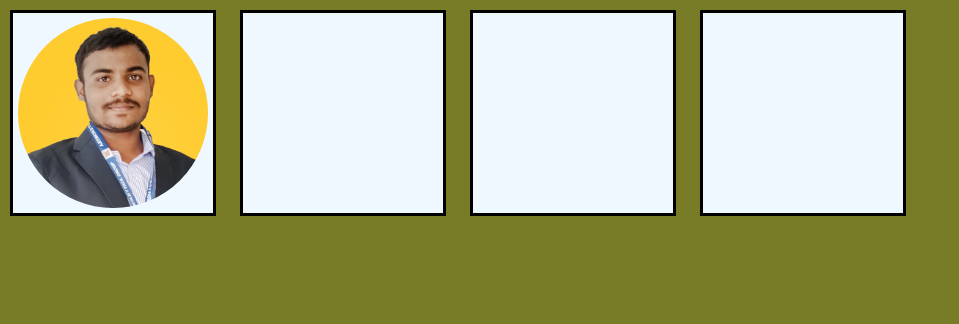
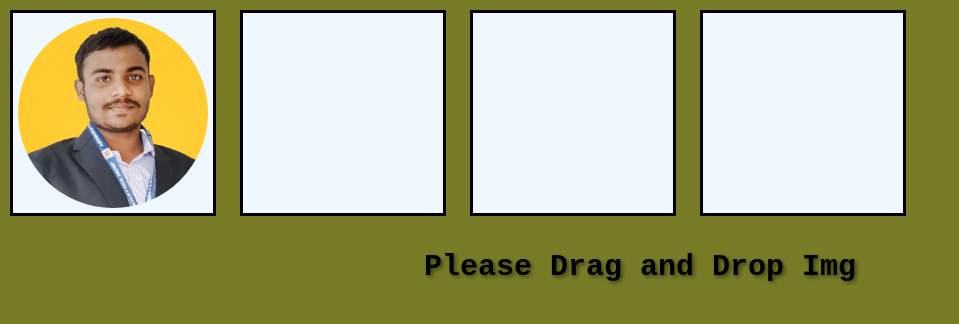
Before and after one commit to shubhamkangune/Drag-and-Drop, a plain HTML site: page index.html in a window 1280 px wide. Shown: the whole page, without its empty margins (0-959 px from the left). Drawn offline with Linux system fonts and the light colour scheme.

Commit message:
added heading

```diff
--- a/index.html
+++ b/index.html
@@ -13,6 +13,8 @@
     <div class="whitebox"></div>
     <div class="whitebox"></div>
     <div class="whitebox"></div>
+
+    <h1>Please Drag and Drop Img</h1>
 </body>
 <script src="index.js"></script>
 </html>
--- a/style.css
+++ b/style.css
@@ -38,3 +38,17 @@ body{
     background: violet;
     border: 3px black dashed;
 }
+h1{
+    text-align: center;
+    color: rgb(0, 0, 0);
+    font-family: 'Courier New', Courier, monospace;
+    font-size: 30px;
+    margin-top: 20px;
+    text-shadow: 2px 2px 4px rgba(0, 0, 0, 0.5);
+    transition: transform 0.3s ease, color 0.3s ease;
+}
+
+h1:hover {
+    transform: scale(1.1);
+    color: rgb(255, 0, 0);
+}
```
